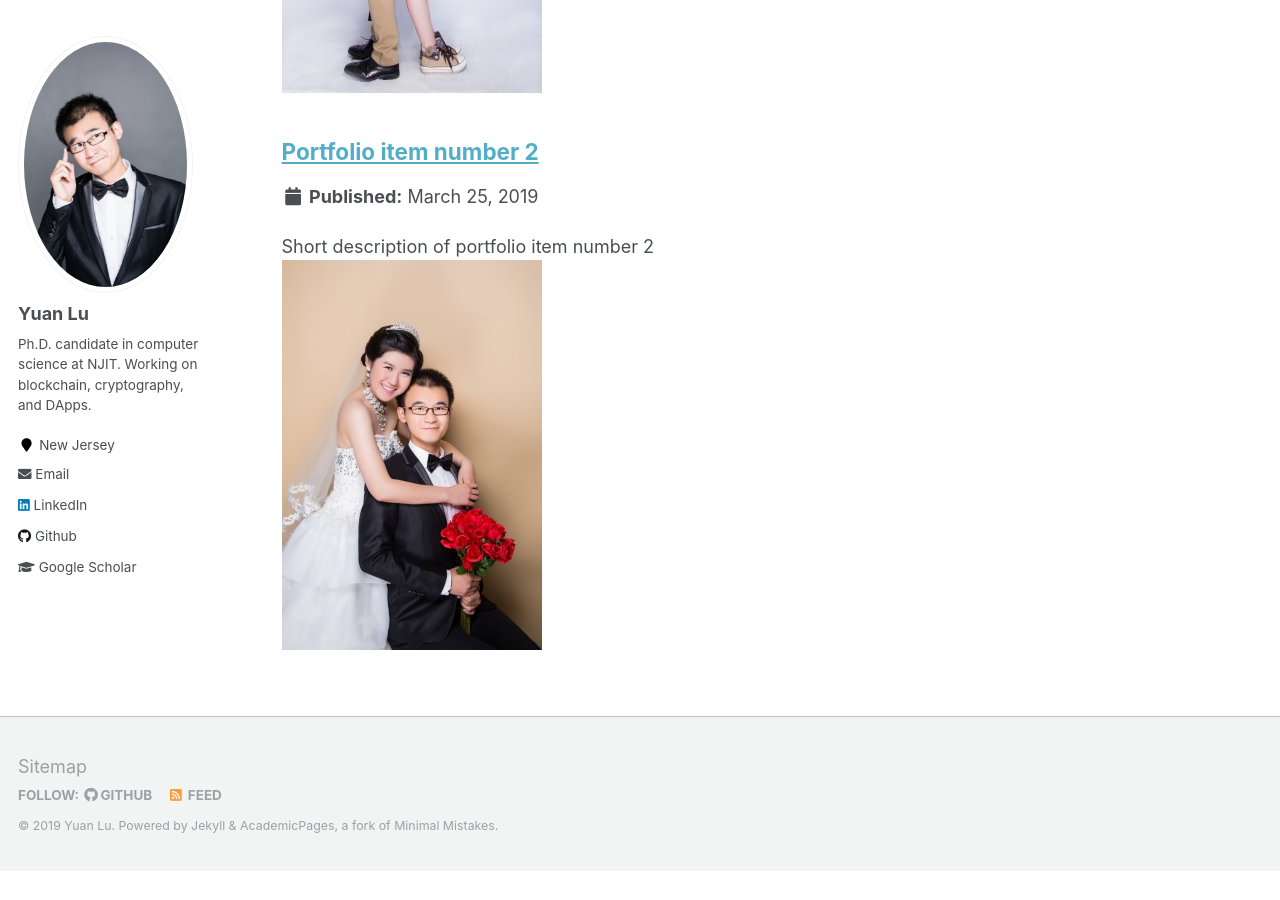
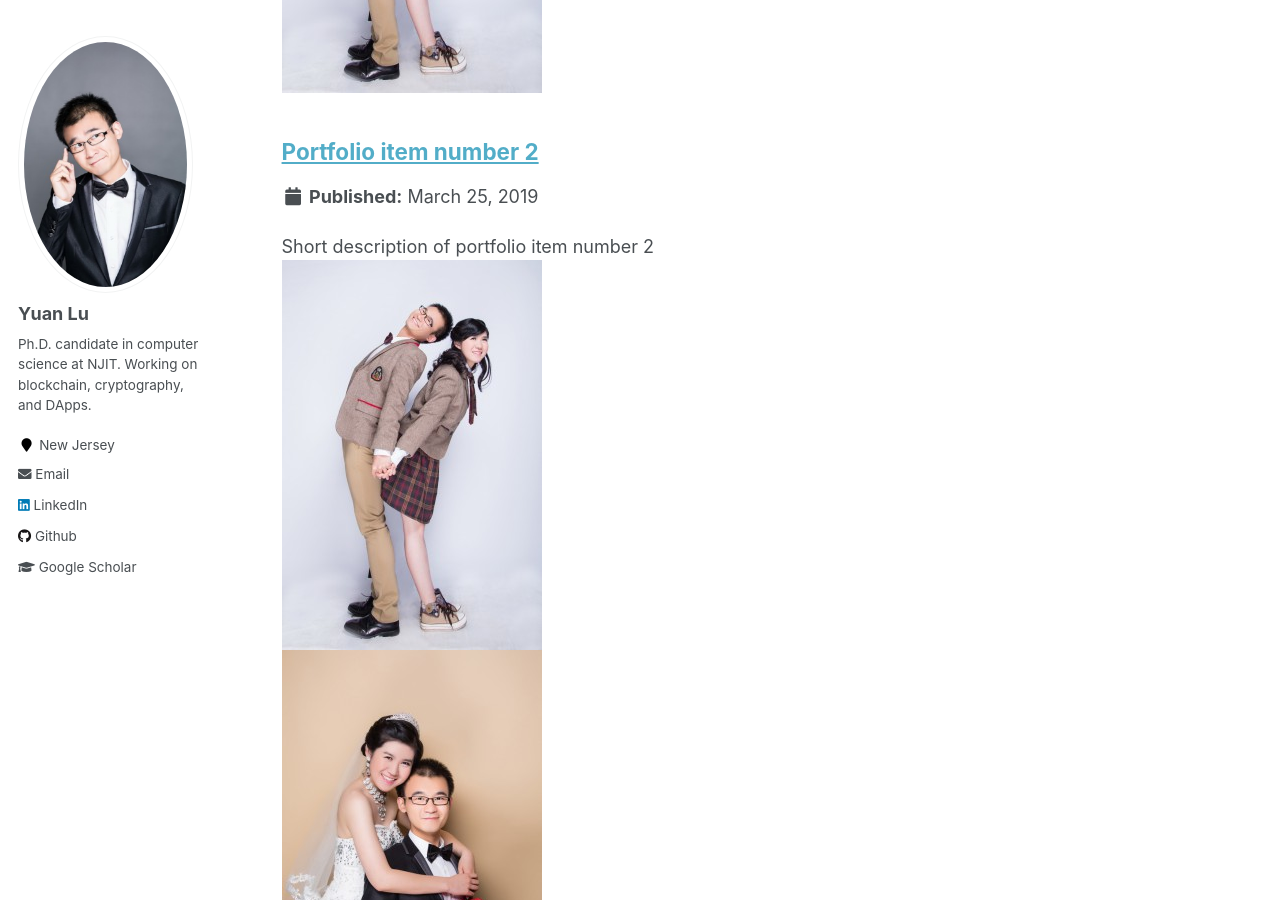
Before and after one commit to yylluu/yylluu.github.io, a Jekyll site: the page built from _pages/portfolio.html, in a window 1280 px wide and 900 px high, scrolled down 611 px. Built offline with Jekyll 4.4.1, drawn with Linux system fonts in a browser that asks for light colours; before the commit the page ends 1482 px from its top, so only the background shows below that.

Commit message:
Update portfolio-2.html

```diff
--- a/_portfolio/portfolio-2.html
+++ b/_portfolio/portfolio-2.html
@@ -1,6 +1,6 @@
 ---
 title: "Portfolio item number 2"
-excerpt: "Short description of portfolio item number 2 <br/><img src='/images/2.jpg'>"
+excerpt: "Short description of portfolio item number 2 <br/><img src='/images/1.jpg'> <br/><img src='/images/2.jpg'>"
 collection: portfolio
 ---
 
```
